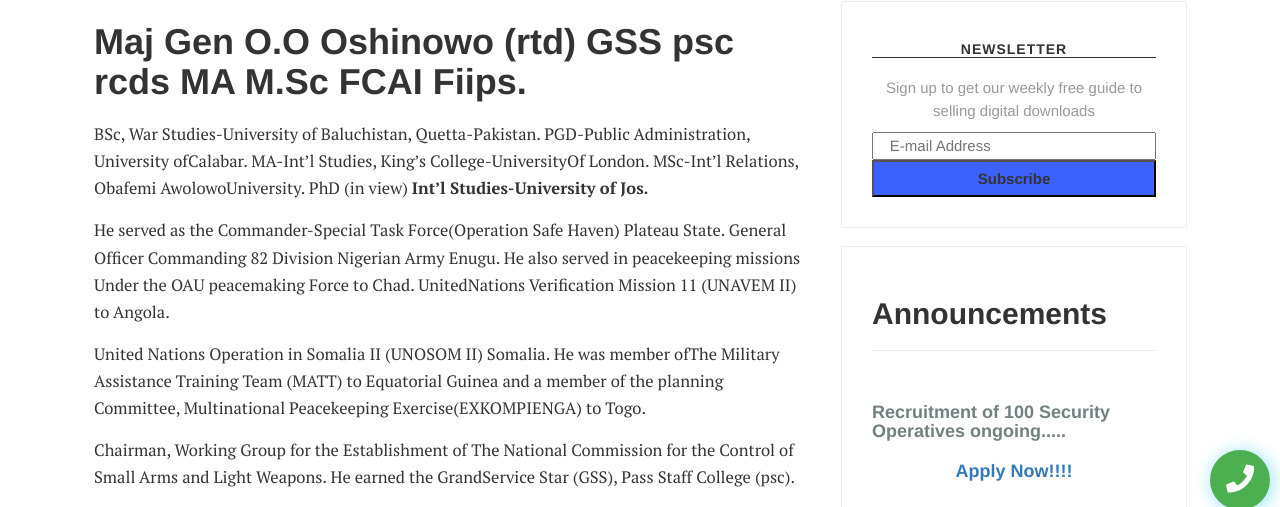
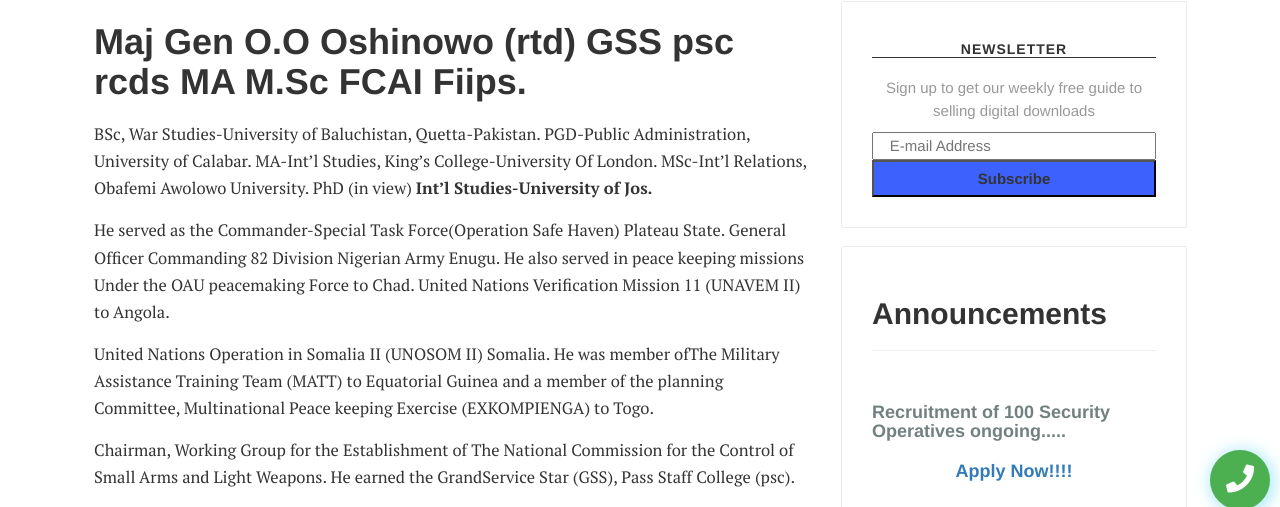
Before and after one commit to AdamsAshifa/mastereyesecurityservicesltd, a Jekyll site: the page built from pages/gen-oshinowo.md, in a window 1280 px wide and 900 px high. Shown: the part 370-877 px from the top of the window. Built offline with Jekyll 4.4.1, drawn with Linux system fonts in a browser that asks for light colours; comment, search, counter and statistics services are not loaded.

Commit message:
Update gen-oshinowo.md

```diff
--- a/pages/gen-oshinowo.md
+++ b/pages/gen-oshinowo.md
@@ -8,11 +8,11 @@ comments: true
 ---
 
 
-BSc, War Studies-University of Baluchistan, Quetta-Pakistan. PGD-Public Administration, University ofCalabar. MA-Int'l Studies, King's College-UniversityOf London. MSc-Int'l Relations, Obafemi AwolowoUniversity. PhD (in view) **Int'l Studies-University of Jos.**
+BSc, War Studies-University of Baluchistan, Quetta-Pakistan. PGD-Public Administration, University of Calabar. MA-Int'l Studies, King's College-University Of London. MSc-Int'l Relations, Obafemi Awolowo University. PhD (in view) **Int'l Studies-University of Jos.**
 
-He served as the Commander-Special Task Force(Operation Safe Haven) Plateau State. General Officer Commanding 82 Division Nigerian Army Enugu. He also served in peacekeeping missions Under the OAU peacemaking Force to Chad. UnitedNations Verification Mission 11 (UNAVEM II) to Angola.
+He served as the Commander-Special Task Force(Operation Safe Haven) Plateau State. General Officer Commanding 82 Division Nigerian Army Enugu. He also served in peace keeping missions Under the OAU peacemaking Force to Chad. United Nations Verification Mission 11 (UNAVEM II) to Angola.
 
-United Nations Operation in Somalia II (UNOSOM II) Somalia. He was member ofThe Military Assistance Training Team (MATT) to Equatorial Guinea and a member of the planning Committee, Multinational Peacekeeping Exercise(EXKOMPIENGA) to Togo.
+United Nations Operation in Somalia II (UNOSOM II) Somalia. He was member ofThe Military Assistance Training Team (MATT) to Equatorial Guinea and a member of the planning Committee, Multinational Peace keeping Exercise (EXKOMPIENGA) to Togo.
 
 Chairman, Working Group for the Establishment of The National Commission for the Control of Small Arms and Light Weapons. He earned the GrandService Star (GSS), Pass Staff College (psc).
 
```
